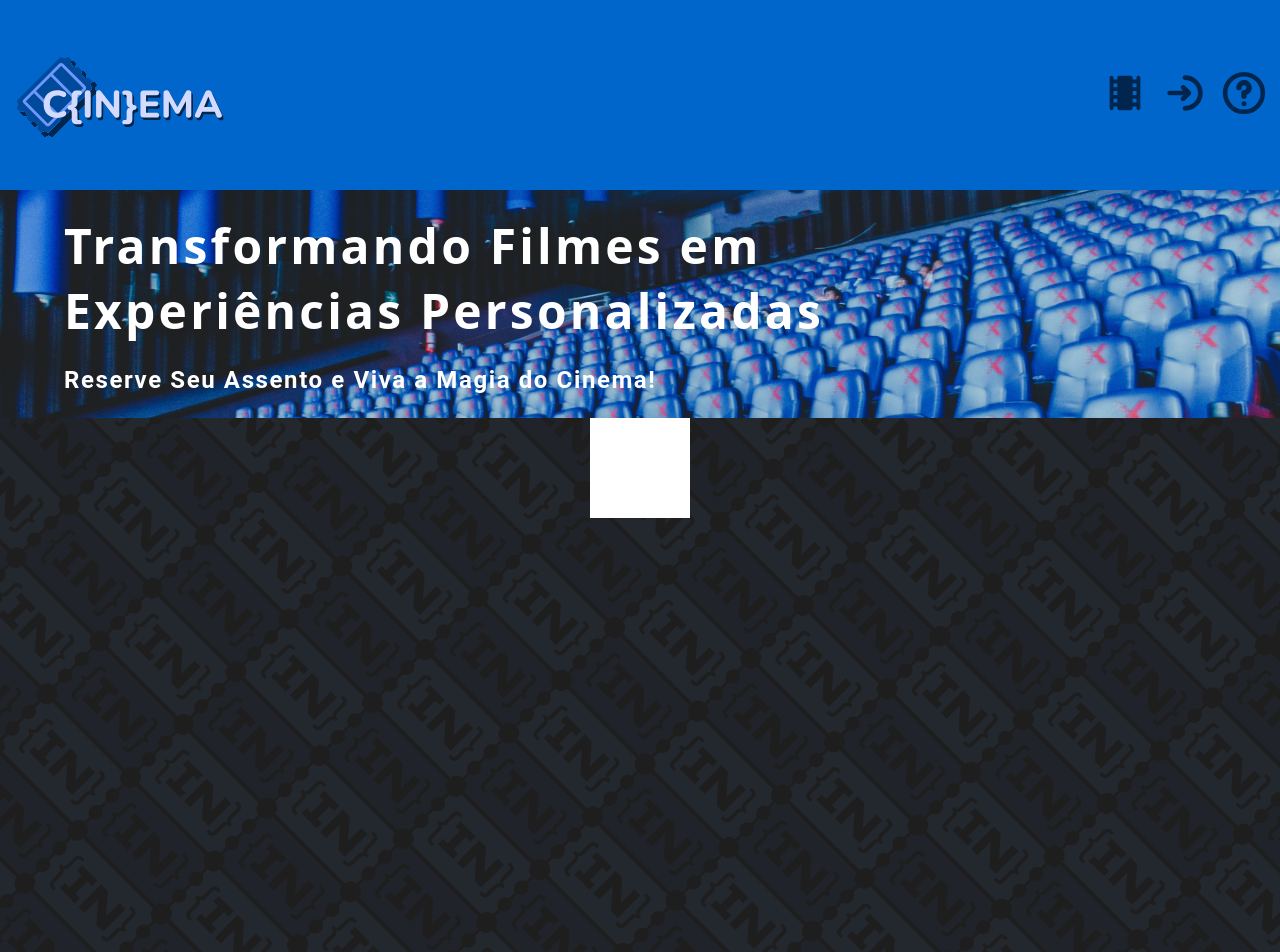
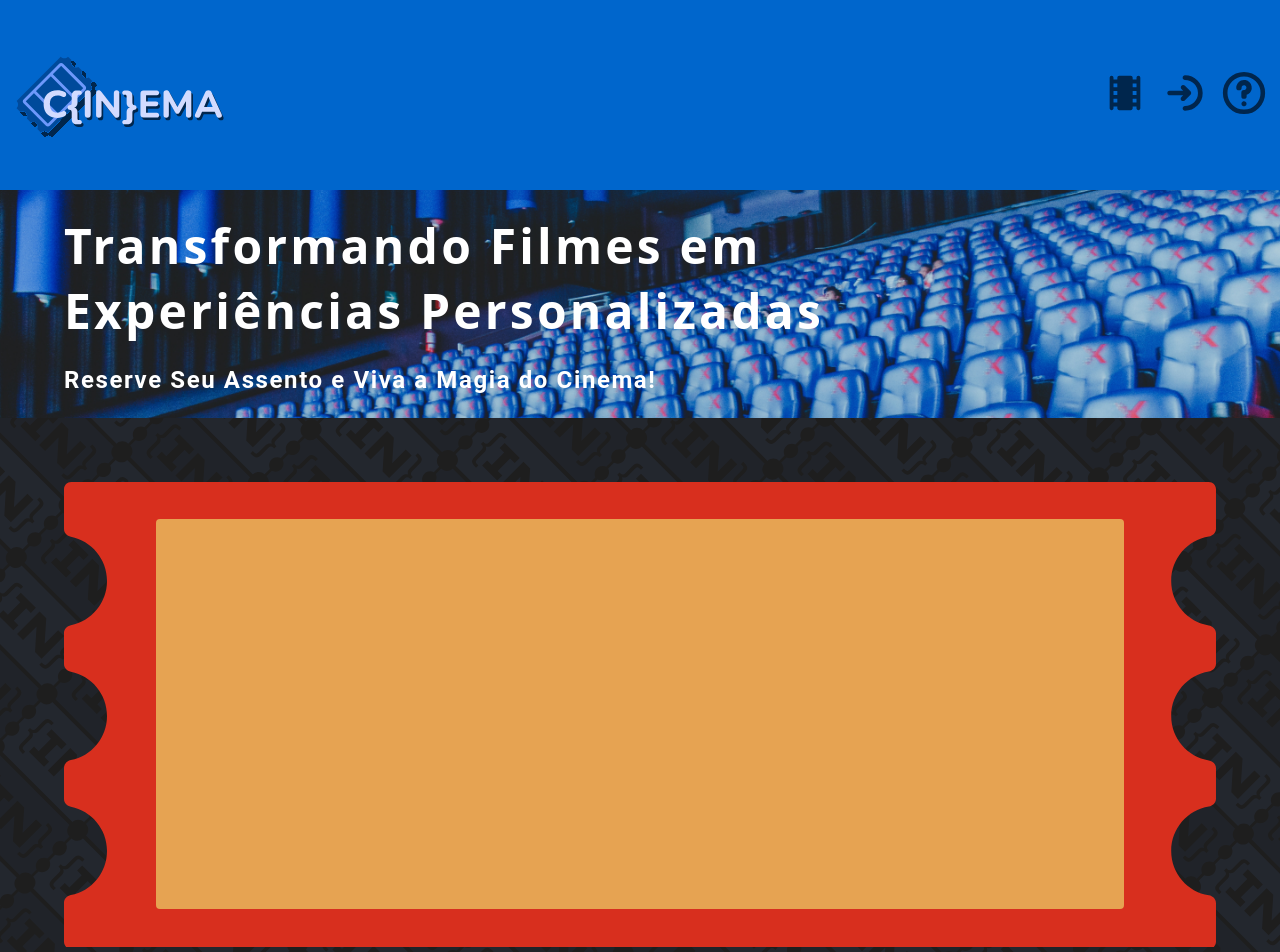
Before and after one commit to Luiznunvoa/Projeto-Final, a React (Vite) app in the folder UI/: page / in a window 1280 px wide. Shown: the top 952 px of the page. Built offline with nearby package versions, Linux system fonts and the light colour scheme.

Commit message:
feat(App.jsx): adição do componente dos combos de pipoca

```diff
--- a/UI/src/App.jsx
+++ b/UI/src/App.jsx
@@ -1,7 +1,9 @@
 import {Header} from "./components/Header.jsx"
 import {Footer} from "./components/Footer.jsx"
+import {Combos} from "./components/Combos.jsx"
 import styles from './app.module.css'
 import './global.css'
+
 export function App() {
   return (
     <main>
@@ -14,10 +16,10 @@
       </section>
       <section className={styles.mid}>
         <div className={styles.back}>
-          <div className={styles.test}>
-          </div>
+          <section className={styles.carrousel}>
+            <Combos />
 
-
+          </section>
         </div>
 
 
--- a/UI/src/app.module.css
+++ b/UI/src/app.module.css
@@ -62,10 +62,14 @@
    z-index: -1;
 }
 
-.test {
-   background-color: white;
-   height: 100px;
-   width: 100px;
-   position: relative;
-   z-index: 1;
+.carrousel {
+   height: 38.5%;
+   margin-top: 5%;
+   width: 100%;
+   overflow: hidden;
+   display: flex;
+   flex-direction: row;
+   flex-wrap: nowrap;
+   align-items: center;
+   justify-content: flex-start;
 }
--- /dev/null
+++ b/UI/src/components/Combos.jsx
@@ -0,0 +1,15 @@
+import styles from './combos.module.css'
+export function Combos(){
+   return(
+      <>
+      <div className={styles.combo}>
+         <div className={styles.desc}>
+
+         </div>
+
+      </div>
+
+      </>
+
+   )
+}
--- /dev/null
+++ b/UI/src/components/combos.module.css
@@ -0,0 +1,19 @@
+.combo {
+   margin-left: 5%;
+   height: 100%;
+   width: 90%;
+   background-image: url("../assets/Ticket.svg");
+   background-repeat: no-repeat;
+   background-size: cover;
+   display: flex;
+   align-items: center;
+   flex-direction: column;
+   justify-content: center;
+}
+
+.desc {
+   background-color: var( --CallToAction_300);
+   height: 84%;
+   width: 84%;
+   border-radius: 0.25rem;
+}
--- a/UI/src/global.css
+++ b/UI/src/global.css
@@ -46,11 +46,33 @@
   --Complementar_200: #93EBFD;
   --Complementar_100: #C6F6FF;
 
-   /* Sombra */
-   --Sombra: #00264D;
-   --Sombra_900: #2B3955;
-   --Sombra_800: #394B70;
-   --Sombra_700: #4A5E89;
+  /* Sombra */
+  --Sombra: #00264D;
+  --Sombra_900: #2B3955;
+  --Sombra_800: #394B70;
+  --Sombra_700: #4A5E89;
+
+  /* Sombra 2 */
+  --Sombra2_source: #004C99;
+  --Sombra2_900: #1A386A;
+  --Sombra2_800: #224A8B;
+  --Sombra2_700: #305DA3;
+
+  /* Call to Action */
+  --CallToAction_source: #CC8000;
+  --CallToAction_500: #BF7600;
+  --CallToAction_400: #D48C29;
+  --CallToAction_300: #E6A352;
+
+  /* Cancel */
+  --Cancel_source: #CC2014;
+  --Cancel_700: #B9180F;
+  --Cancel_600: #DB2F1E;
+
+  /* Confirm */
+  --Confirm_source: #00CC54;
+  --Confirm_600: #008912;
+  --Confirm_400: #03B349;
 
   /* Secundário */
   --Secundario_900: #2B5DA1;
@@ -98,8 +120,7 @@
   --Neutro_50: #F5F5F5;
   --Neutro_0: #FFFFFF;
 
-  /* Neutro */
-
+  /* Fundo */
   --fundo: #1E1E1E;
 }
 
```
Also changed, not shown: UI/src/assets/Ticket.svg (added).
